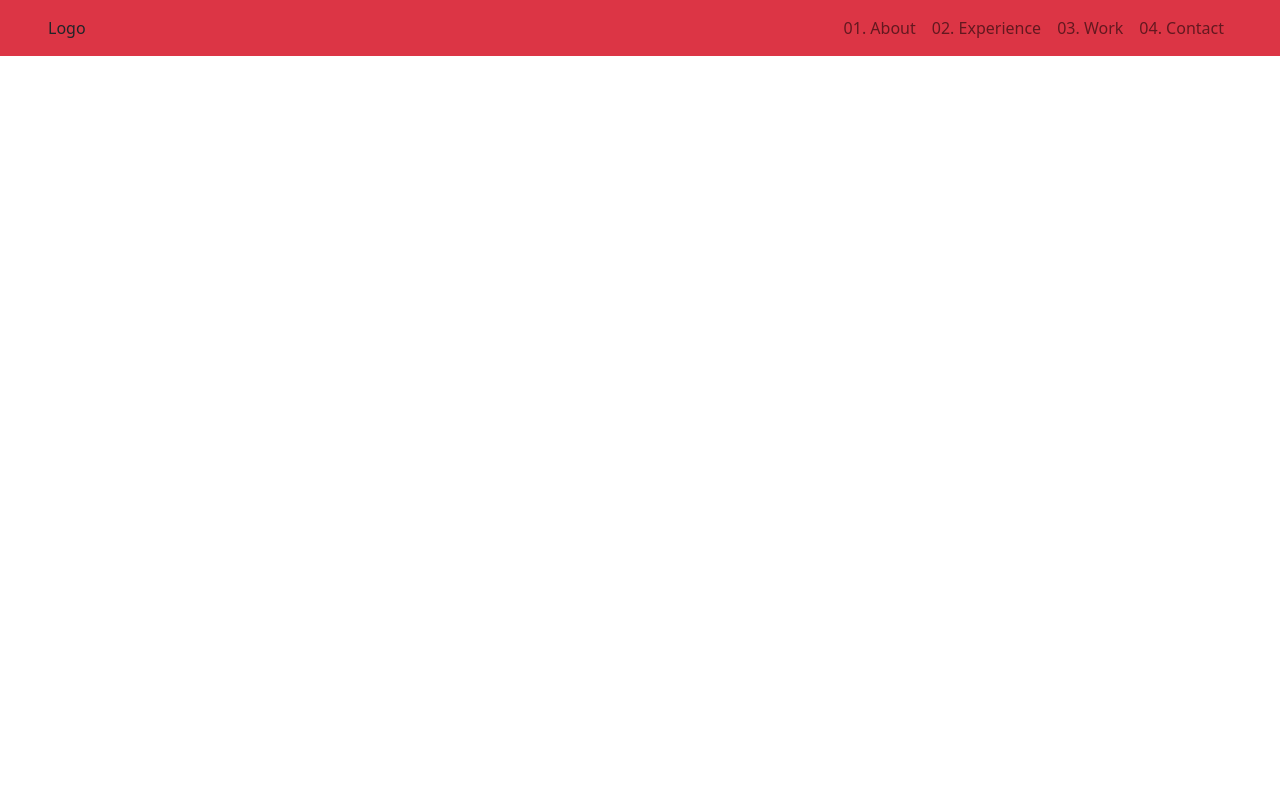
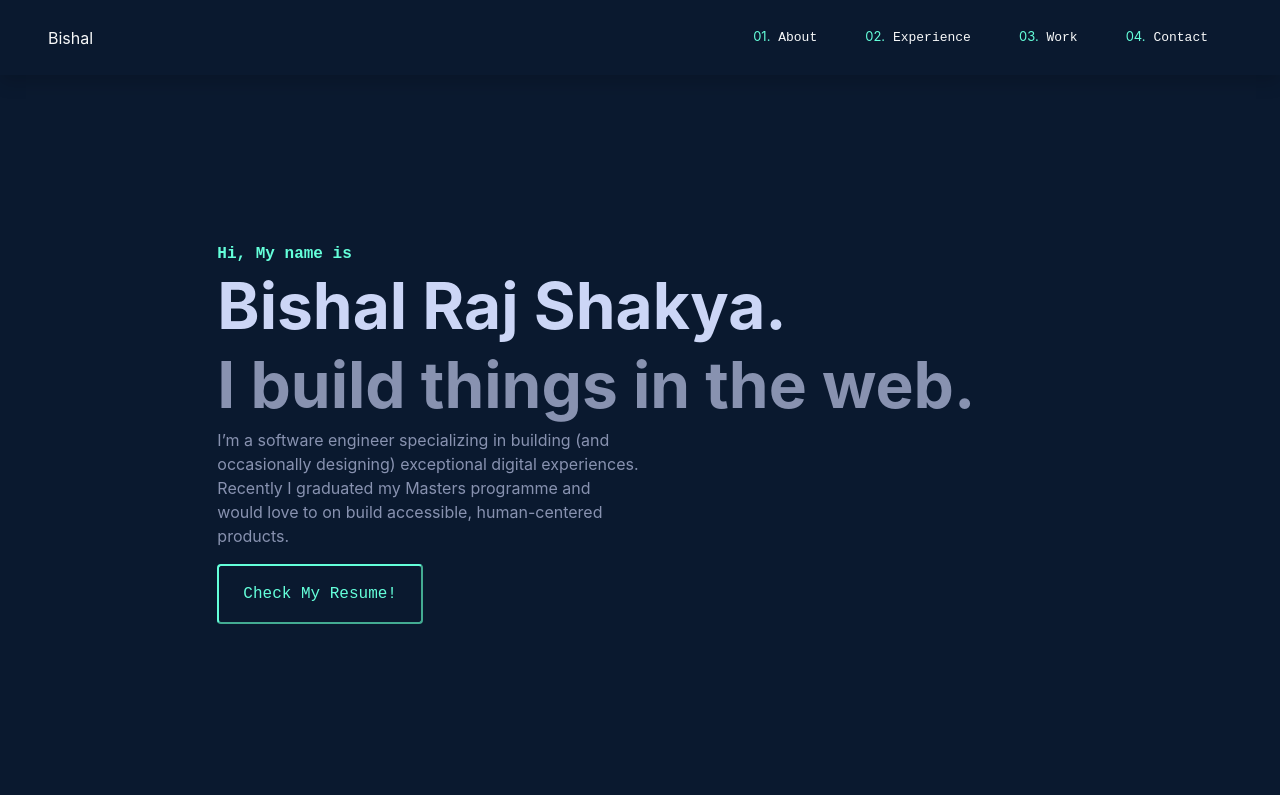
Before and after one commit to BishalRaj/portfolio-2023, a React (Vite) app: page / in a window 1280 px wide. Built offline with nearby package versions, Linux system fonts and the light colour scheme.

Commit message:
added intro section, configured background colors and fonts

```diff
--- a/package.json
+++ b/package.json
@@ -10,10 +10,12 @@
   },
   "dependencies": {
     "bootstrap": "^5.2.3",
+    "node-sass": "^8.0.0",
     "react": "^18.2.0",
     "react-bootstrap": "^2.7.2",
     "react-dom": "^18.2.0",
-    "react-router-dom": "^6.9.0"
+    "react-router-dom": "^6.9.0",
+    "sass": "^1.59.3"
   },
   "devDependencies": {
     "@types/react": "^18.0.28",
--- a/src/App.tsx
+++ b/src/App.tsx
@@ -1,13 +1,18 @@
 import { useState } from "react";
+import { Container } from "react-bootstrap";
+import Intro from "./components/IntroComponent/Intro";
 import NavBar from "./components/NavBarComponent/NavBar";
+import "./style.scss";
 
 function App() {
   const [count, setCount] = useState(0);
 
   return (
-    <>
+    <Container fluid className="main-container">
       <NavBar />
-    </>
+      {/* Section Intro */}
+      <Intro />
+    </Container>
   );
 }
 
--- /dev/null
+++ b/src/assets/scss/_static.scss
@@ -0,0 +1,7 @@
+$navy-blue-dark:#0A192F;
+$green:#64ffda;
+$font-sans:"Calibre","Inter","San Francisco","SF Pro Text",-apple-system,system-ui,sans-serif;
+$font-mono: "SF Mono","Fira Code","Fira Mono","Roboto Mono",monospace;
+$slate: #8892b0;
+$dark-slate: #495670;
+$lightest-slate: #ccd6f6;
--- /dev/null
+++ b/src/components/IntroComponent/Intro.tsx
@@ -0,0 +1,32 @@
+import React from "react";
+import { Col, Row } from "react-bootstrap";
+import "./style.scss";
+
+const Intro = () => {
+  return (
+    <Row className="justify-content-md-center section-intro">
+      <Col lg={8} className="d-flex flex-column justify-content-center">
+        <div>
+          <h1>Hi, My name is</h1>
+        </div>
+        <div>
+          <h2>Bishal Raj Shakya.</h2>
+        </div>
+        <div>
+          <h3>I build things in the web.</h3>
+        </div>
+        <div className="w-50">
+          <p className="color-slate">
+            I’m a software engineer specializing in building (and occasionally
+            designing) exceptional digital experiences. Recently I graduated my
+            Masters programme and would love to on build accessible,
+            human-centered products.
+          </p>
+        </div>
+        <button className="intro-button px-4 py-3">Check My Resume!</button>
+      </Col>
+    </Row>
+  );
+};
+
+export default Intro;
--- /dev/null
+++ b/src/components/IntroComponent/style.scss
@@ -0,0 +1,60 @@
+@use '../../assets/scss/static' as sv;
+
+*{
+    font-family: sv.$font-sans;
+}
+
+.section-intro{
+    height: 90vh;
+}
+
+h1,h2,h3,h4,h5,h6{
+    font-weight: 600 !important;
+    line-height: 1.1 !important;
+}
+
+
+
+h2,h3{
+    display: block;
+    font-size: 4em !important;
+    margin-block-start: 0.83em;
+    margin-block-end: 0.83em;
+    margin-inline-start: 0px;
+    margin-inline-end: 0px;
+    font-weight: bolder !important;
+    color: sv.$lightest-slate ;
+
+}
+
+h3,.color-slate{
+    color: sv.$slate !important;
+}
+
+h1 {
+    margin: 0px 0px 30px 4px;
+    color: sv.$green ;
+    display: block;
+    font-size: 1em !important;
+    margin-block-start: 0.67em;
+    margin-block-end: 0.67em;
+    margin-inline-start: 0px;
+    margin-inline-end: 0px;
+    font-weight: bold;
+    font-family: sv.$font-mono !important;
+}
+
+.intro-button{
+    background: none;
+    border-radius: 4px;
+    border-color: sv.$green ;
+    color: sv.$green;
+    font-family: sv.$font-mono;
+    width: fit-content !important;
+}
+
+:-webkit-any(article, aside, nav, section) h1 {
+    font-size: 1.5em;
+    margin-block-start: 0.83em;
+    margin-block-end: 0.83em;
+}
--- a/src/components/NavBarComponent/NavBar.tsx
+++ b/src/components/NavBarComponent/NavBar.tsx
@@ -2,13 +2,20 @@ import { Nav, Navbar as NavbarBs } from "react-bootstrap";
 import { NavLink } from "react-router-dom";
 import navItems from "../../data/nav.json";
 import firstLetterUpperCase from "../../utilities/firstLetterUpperCase";
+import "./style.scss";
+
 const NavBar = () => {
   return (
-    <NavbarBs className="bg-danger px-5">
-      Logo
+    <NavbarBs className="px-5 py-3 nav-bar text-light shadow overflow-hidden">
+      Bishal
       <Nav className="ms-auto">
         {navItems.map((item, index) => (
-          <Nav.Link to={item.item} as={NavLink} key={index * 1561}>
+          <Nav.Link
+            to={item.item}
+            as={NavLink}
+            key={index * 1561}
+            className="px-4 text-light nav-text"
+          >
             <span>0{index + 1}.</span> {firstLetterUpperCase(item.item)}
           </Nav.Link>
         ))}
--- /dev/null
+++ b/src/components/NavBarComponent/style.scss
@@ -0,0 +1,29 @@
+@use '../../assets/scss/static' as sv;
+.nav-bar{
+    background-color: sv.$navy-blue-dark;
+    height: 75px;
+}
+
+.nav-text{
+    font-family: sv.$font-mono;
+    font-size: 13px !important;
+    span{
+        color: sv.$green;
+    }
+}
+
+#logo{
+    color: sv.$green !important;
+    // box-sizing: inherit;
+}
+.logo {
+    display: flex;
+    -webkit-box-pack: center;
+    justify-content: center;
+    -webkit-box-align: center;
+    align-items: center;
+}
+
+.logo-letter{
+
+}
--- /dev/null
+++ b/src/style.scss
@@ -0,0 +1,10 @@
+@use './assets/scss/static' as sv;
+
+.main-container{
+padding: 0 !important;
+// background-color: sv.$green ;
+background-color: sv.$navy-blue-dark;
+
+overflow: hidden;
+font-family: sv.$font-sans !important ;
+}
```
Also changed, not shown: 1 other file (tests, documents, lock files or other folders).
